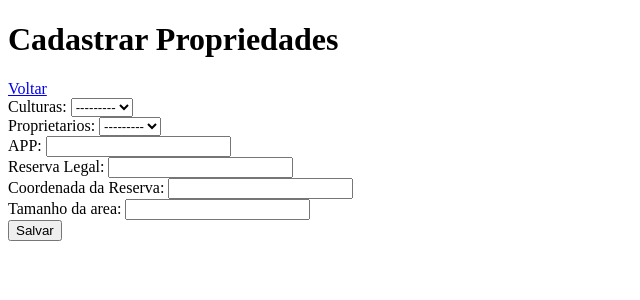
After one commit to AguiarCamile/ProjMapeamento, a Django app: page /form3/ in a window 1280 px wide. The commit adds this page. Shown: the top 300 px of the page, without its empty margins (0-640 px from the left). Run offline with Django 4.2, Linux system fonts and the light colour scheme; data that the repository does not hold is empty.

Commit message:
propriedades.

```diff
--- /dev/null
+++ b/app/Templates/form3.html
@@ -0,0 +1,41 @@
+<!DOCTYPE html>
+<html lang="pt-br">
+<head>
+    <meta charset="UTF-8">
+    <title>Formulário de Cadastro</title>
+    <!-- link bootstrap -->
+    <!--<link rel="stylesheet" href="https://cdn.jsdelivr.net/npm/bootstrap@4.6.2/dist/css/bootstrap.min.css" integrity="sha384-xOolHFLEh07PJGoPkLv1IbcEPTNtaed2xpHsD9ESMhqIYd0nLMwNLD69Npy4HI+N" crossorigin="anonymous">-->
+</head>
+<body>
+    <label class="lab-proprietarios">
+        <div class = "col-8 m-auto pt-2 pb-2 text-center">
+            <h1>Cadastrar Propriedades</h1>
+        </div>
+
+        <div class = "col-8 m-auto pt-2 pb-2 text-center">
+            <a href="/" class="btn btn-success">Voltar</a>
+        </div>
+
+        <div class = "col-8 m-auto pt-4 pb-2 text-center">
+            <form name = "form3" id="form3" action="{% if db %}/update3/{{db.id}}/{% else %}/create3/{% endif %}" method="post">
+                {% csrf_token %}
+                <div class="form-group">
+                    <label form="{{ form.Culturas_id.id_for_label }}">Culturas:</label>
+                    {{ form.Culturas_id }}
+                </div>
+                <div class="form-group">
+                    <label form="{{ form.Proprietarios_id.id_for_label }}">Proprietarios:</label>
+                    {{ form.Proprietarios_id }}
+                </div>
+                <div class="form-group mt-4">APP: {{form.app}}</div>
+                <div class="form-group mt-4">Reserva Legal: {{form.rl}}</div>
+                <div class="form-group mt-4">Coordenada da Reserva: {{form.rl_coord}}</div>
+                <div class="form-group mt-4">Tamanho da area: {{form.tamanho_area}}</div>
+                <div class="form-group mt-4">
+                    <input type="submit" class="btn btn-success" value="Salvar">
+                </div>
+            </form>
+        </div>
+    </label>
+</body>
+</html>
--- a/app/form.py
+++ b/app/form.py
@@ -1,5 +1,6 @@
 from django.forms import ModelForm
-from app.models import Culturas, Proprietarios
+from django import forms
+from app.models import Culturas, Proprietarios, Propriedades
 
 # Create the form class.
 class CulturasForm(ModelForm):
@@ -12,3 +13,10 @@ class ProprietariosForm(ModelForm):
     class Meta:
         model = Proprietarios
         fields = ['nomeProprietarios', 'cpf', 'contato']
+
+class PropriedadesForm(ModelForm):
+    Culturas_id = forms.ModelChoiceField(queryset=Culturas.objects.all())
+    Proprietarios_id = forms.ModelChoiceField(queryset=Proprietarios.objects.all())
+    class Meta:
+        model = Propriedades
+        fields = ['Culturas_id', 'Proprietarios_id','app', 'rl', 'rl_coord', 'tamanho_area']
--- a/app/models.py
+++ b/app/models.py
@@ -8,3 +8,11 @@ class Proprietarios(models.Model):
     nomeProprietarios = models.CharField(max_length=60)
     cpf = models.CharField(max_length=11)
     contato = models.CharField(max_length=13)
+
+class Propriedades(models.Model):
+    Culturas_id = models.ForeignKey(Culturas, to_field='id', on_delete=models.CASCADE)
+    Proprietarios_id = models.ForeignKey(Proprietarios, to_field='id', on_delete=models.CASCADE)
+    app = models.CharField(max_length=10)
+    rl = models.CharField(max_length=10)
+    rl_coord = models.CharField(max_length=13)
+    tamanho_area = models.CharField(max_length=11)
--- a/app/views.py
+++ b/app/views.py
@@ -1,7 +1,9 @@
 from django.shortcuts import render, redirect
-from app.form import CulturasForm, ProprietariosForm
-from app.models import Culturas, Proprietarios
+from app.form import CulturasForm, ProprietariosForm, PropriedadesForm
+from app.models import Culturas, Proprietarios, Propriedades
 
+def login(request):
+    return render(request, 'login.html')
 def home (request):
     data = {}
     search = request.GET.get('search')
@@ -50,7 +52,7 @@ def home2 (request):
     data = {}
     search = request.GET.get('search')
     if search:
-        data['db'] = Proprietarios.objects.filter(nomeProprietario__icontains=search)
+        data['db'] = Proprietarios.objects.filter(Proprietario__icontains=search)
     else:
         data['db'] = Proprietarios.objects.all()
     return render (request, 'index.html', data)
@@ -89,3 +91,47 @@ def delete2 (request, pk):
     db = Proprietarios.objects.get(pk=pk)
     db.delete()
     return redirect('home')
+
+def home3 (request):
+    data = {}
+    search = request.GET.get('search')
+    if search:
+        data['db'] = Propriedades.objects.filter(Propriedade__icontains=search)
+    else:
+        data['db'] = Propriedades.objects.all()
+    return render (request, 'index.html', data)
+
+def form3 (request):
+    data = {}
+    data['form'] = PropriedadesForm()
+    return render(request, 'form3.html', data)
+
+def create3 (request):
+    form = PropriedadesForm(request.POST or None)
+    if form.is_valid():
+        form.save()
+    return redirect('home')
+
+def view3 (request, pk):
+    data = {}
+    data['db'] = Propriedades.objects.get(pk=pk)
+    return render(request, 'view.html', data)
+
+def edit3 (request, pk):
+    data = {}
+    data['db'] = Propriedades.objects.get(pk=pk)
+    data['form'] = PropriedadesForm(instance=data['db'])
+    return render(request, 'form3.html', data)
+
+def update3 (request, pk):
+    data = {}
+    data['db'] = Propriedades.objects.get(pk=pk)
+    form = PropriedadesForm(request.POST or None, instance=data['db'])
+    if form.is_valid():
+        form.save()
+    return redirect('home')
+
+def delete3 (request, pk):
+    db = Propriedades.objects.get(pk=pk)
+    db.delete()
+    return redirect('home')
--- a/project/urls.py
+++ b/project/urls.py
@@ -16,11 +16,12 @@ Including another URLconf
 """
 from django.contrib import admin
 from django.urls import path
-from app.views import home, form, create, view, edit, update, delete, home2, form2, create2, view2, edit2, update2, delete2
+from app.views import home, login, form, create, view, edit, update, delete, home2, form2, create2, view2, edit2, update2, delete2, home3, form3, create3, view3, edit3, update3, delete3
 
 urlpatterns = [
     path('admin/', admin.site.urls),
     path('', home, name='home'),
+    path('login/', login, name='login'),
     path('form/', form, name='form'),
     path('create/', create, name='create'),
     path('view/<int:pk>/', view, name='view'),
@@ -33,5 +34,12 @@ urlpatterns = [
     path('view2/<int:pk>/', view2, name='view2'),
     path('edit2/<int:pk>/', edit2, name='edit2'),
     path('update2/<int:pk>/', update2, name='update2'),
-    path('delete2/<int:pk>/', delete2, name='delete2')
+    path('delete2/<int:pk>/', delete2, name='delete2'),
+    path('', home3, name='home'),
+    path('form3/', form3, name='form3'),
+    path('create3/', create3, name='create3'),
+    path('view3/<int:pk>/', view3, name='view3'),
+    path('edit3/<int:pk>/', edit3, name='edit3'),
+    path('update3/<int:pk>/', update3, name='update3'),
+    path('delete3/<int:pk>/', delete3, name='delete3')
 ]
```
Also changed, not shown: app/Templates/index.html (+51 -8 lines), app/Templates/view.html (+17 -5 lines).
